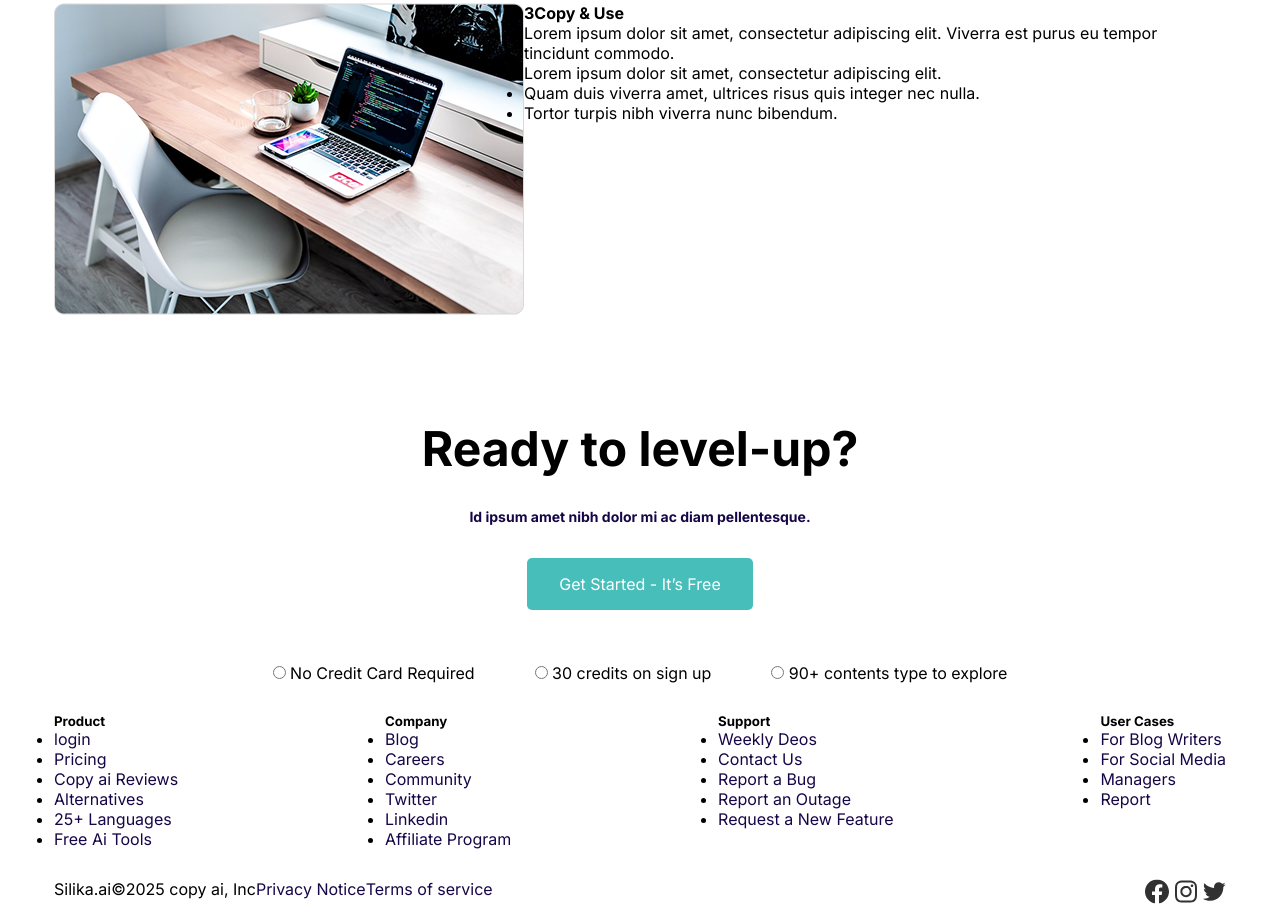
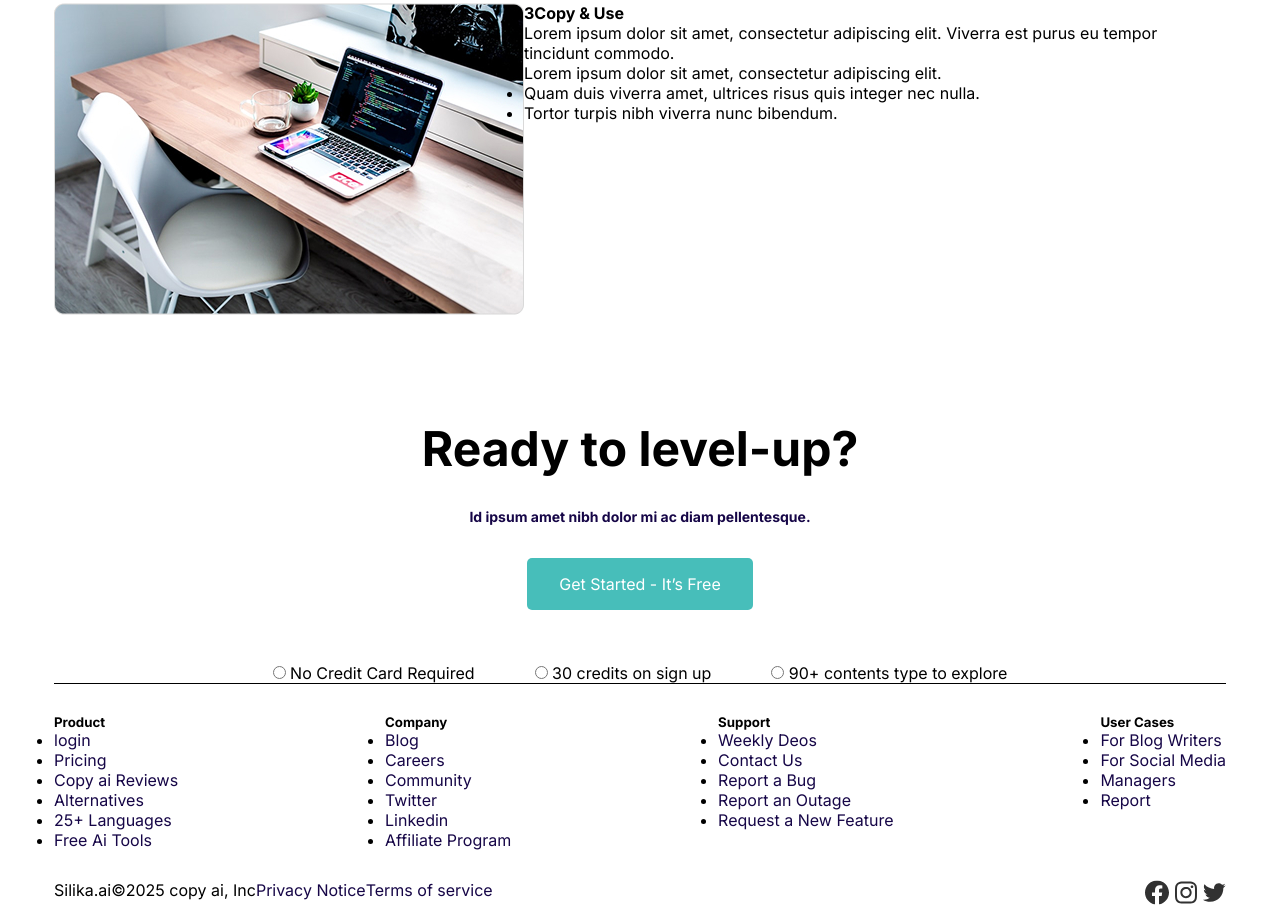
Before and after one commit to MikaelM0/aulas-css-senai, a plain HTML site: page layout/index.html in a window 1280 px wide. Shown: the part 3860-4769 px from the top of the page. Drawn offline with Linux system fonts and the light colour scheme; a web font is replaced by a local one.

Commit message:
feat: formação do roda-pe

```diff
--- a/layout/css/style.css
+++ b/layout/css/style.css
@@ -343,3 +343,6 @@ nav ul li{
     display: flex;
     justify-content: space-between;
  }
+ footer{
+    border-top: 1px solid #000;
+ }
```
